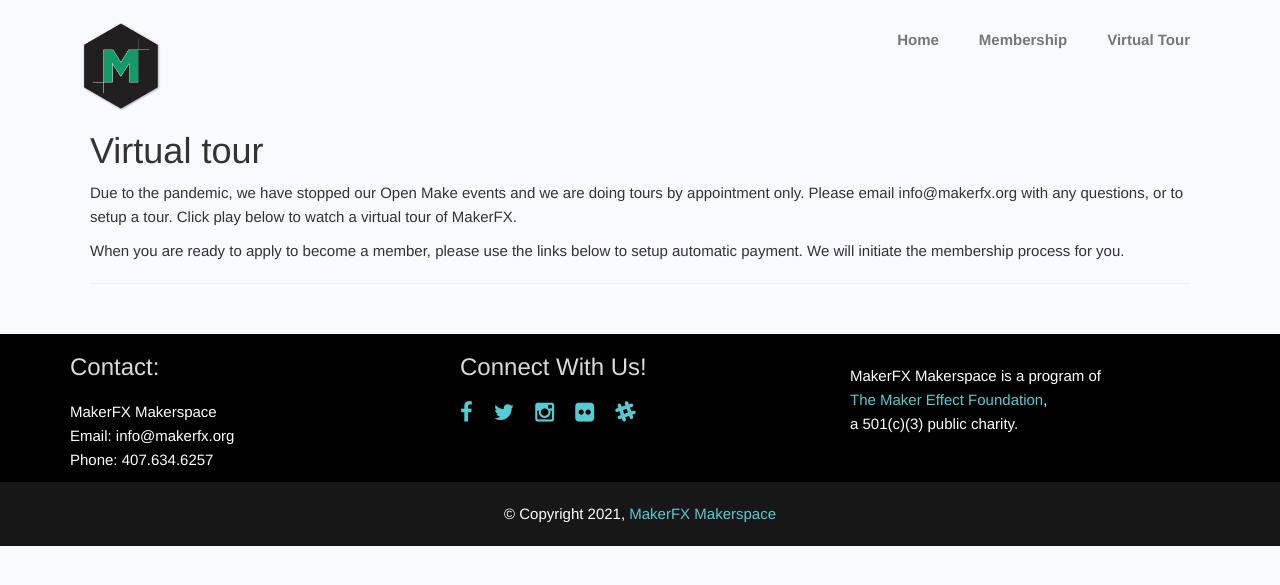
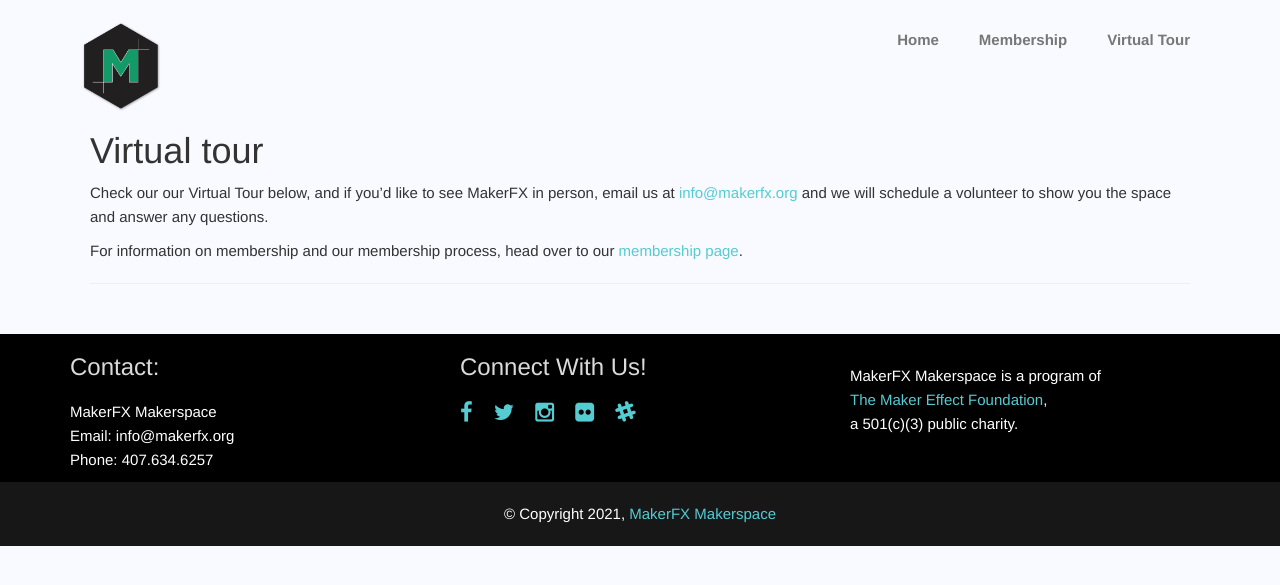
Before and after one commit to makerfx/makerfx.org, a Jekyll site: the page built from virtual-tour.md, in a window 1280 px wide. Shown: the top 585 px of the page. Built offline with Jekyll 4.4.1, drawn with Linux system fonts in a browser that asks for light colours; a script that is not in the unit is left out.

Commit message:
update virtual tour copy

```diff
--- a/virtual-tour.md
+++ b/virtual-tour.md
@@ -6,9 +6,10 @@ published: true
 
 # Virtual tour
 
-Due to the pandemic, we have stopped our Open Make events and we are doing tours by appointment only. Please email info@makerfx.org with any questions, or to setup a tour. Click play below to watch a virtual tour of MakerFX.
+Check our our Virtual Tour below, and if you'd like to see MakerFX in person, email us at <info@makerfx.org> and we will schedule a volunteer to show you the space and answer any questions.
 
-When you are ready to apply to become a member, please use the links below to setup automatic payment. We will initiate the membership process for you.
+
+For information on membership and our membership process, head over to our [membership page](/membership).
 
 ---
 
```
